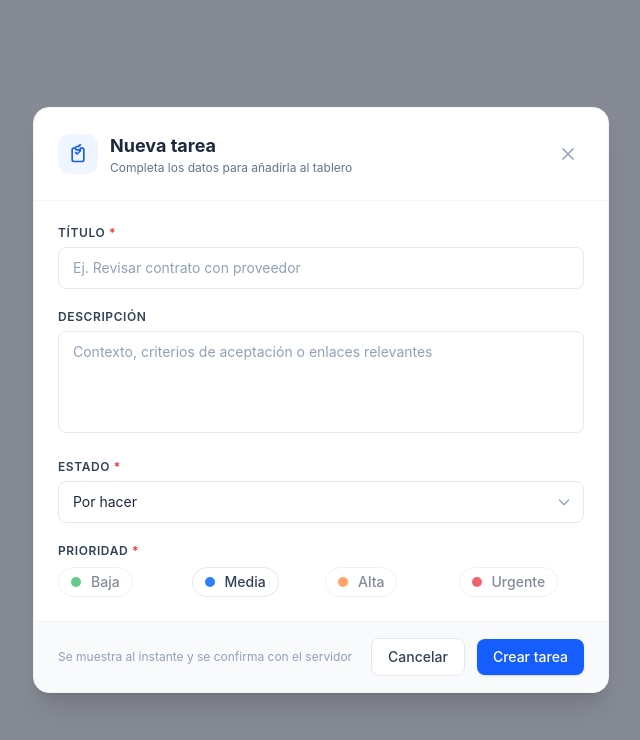
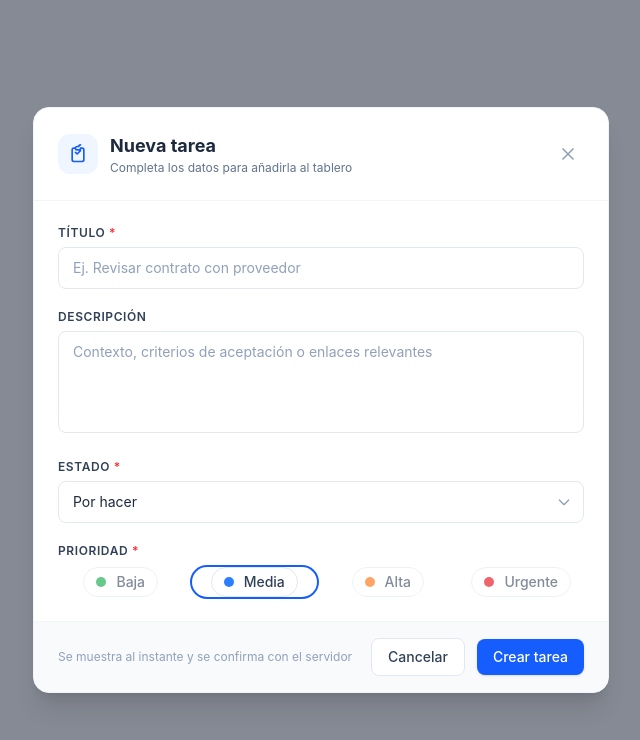
Before and after one commit to valeria-quintero/kanban, a React (Vite) app in the folder apps/web/: page / in a window 1280 px wide. Shown: the top 740 px of the page, without its empty margins (319-959 px from the left). Built offline with nearby package versions, Linux system fonts and the light colour scheme.

Commit message:
Cambios sugeridos por coderabbit

```diff
--- a/apps/web/src/App.tsx
+++ b/apps/web/src/App.tsx
@@ -1,7 +1,5 @@
 import './App.css'
 import NewTask from './components/NewTask'
-import { PriorityBadge } from './components/PriorityBadge'
-import { PRIORITIES } from './constants/priorities'
 
 function App() {
   return (
--- a/apps/web/src/components/NewTask.tsx
+++ b/apps/web/src/components/NewTask.tsx
@@ -1,8 +1,8 @@
 import { useState } from 'react';
-import { PRIORITIES, PRIORITY_KEYS, type Priority } from '../constants/priorities';
+import { PRIORITIES, PRIORITY_KEYS } from '../constants/priorities';
 import { PriorityBadge } from './PriorityBadge';
 import { STATUS_KEYS, STATUSES, type TaskStatus } from '../constants/status';
-import type { CreateTaskInput, Task } from '../types/task';
+import type { CreateTaskInput } from '../types/task';
 
 export default function NewTask() {
 
@@ -25,7 +25,7 @@ export default function NewTask() {
     setForm({ ...form, status:e.target.value as TaskStatus})
   }
 
-  const handlerSubmitForm = (e) => {
+  const handlerSubmitForm = () => {
     console.log(form)
   }
 
@@ -105,23 +105,29 @@ export default function NewTask() {
           </div>
 
           {/* Prioridad */}
-          <div>
-            <label className="block text-xs font-semibold text-slate-700 uppercase tracking-wider mb-2">
+          <fieldset>
+            <legend className="block text-xs font-semibold text-slate-700 uppercase tracking-wider mb-2">
               Prioridad <span className="text-red-500">*</span>
-            </label>
+            </legend>
             <div className="grid grid-cols-4 gap-2">
               {PRIORITY_KEYS.map((item) => {
                 const isSelected = form.priority === item
                 return (
-                  <div key={item} onClick={ () => setForm({ ...form, priority:item }) } className={`hover:cursor-pointer ${isSelected ? 'ring-blue-600' : 'opacity-60'}`}>
+                  <button
+                    key={item}
+                    type="button"
+                    aria-pressed={isSelected}
+                    onClick={() => setForm({ ...form, priority: item })}
+                    className={`w-full rounded-full hover:cursor-pointer ${isSelected ? 'ring-2 ring-blue-600' : 'opacity-60'}`}
+                  >
                     <PriorityBadge priority={PRIORITIES[item]} />
-                  </div>
+                  </button>
                 )
               })}
             </div>
 
 
-          </div>
+          </fieldset>
         </div>
 
         {/* Pie de página */}
--- a/apps/web/src/components/PriorityBadge.tsx
+++ b/apps/web/src/components/PriorityBadge.tsx
@@ -9,7 +9,7 @@ import { PRIORITIES } from "../constants/priorities";
 // };
 
 interface Props {
-    priority: (typeof PRIORITIES) [keyof typeof PRIORITIES]
+    priority: (typeof PRIORITIES) [keyof typeof PRIORITIES] //keyof: label y color
 }
 
 export function PriorityBadge({ priority }: Props) {
```
